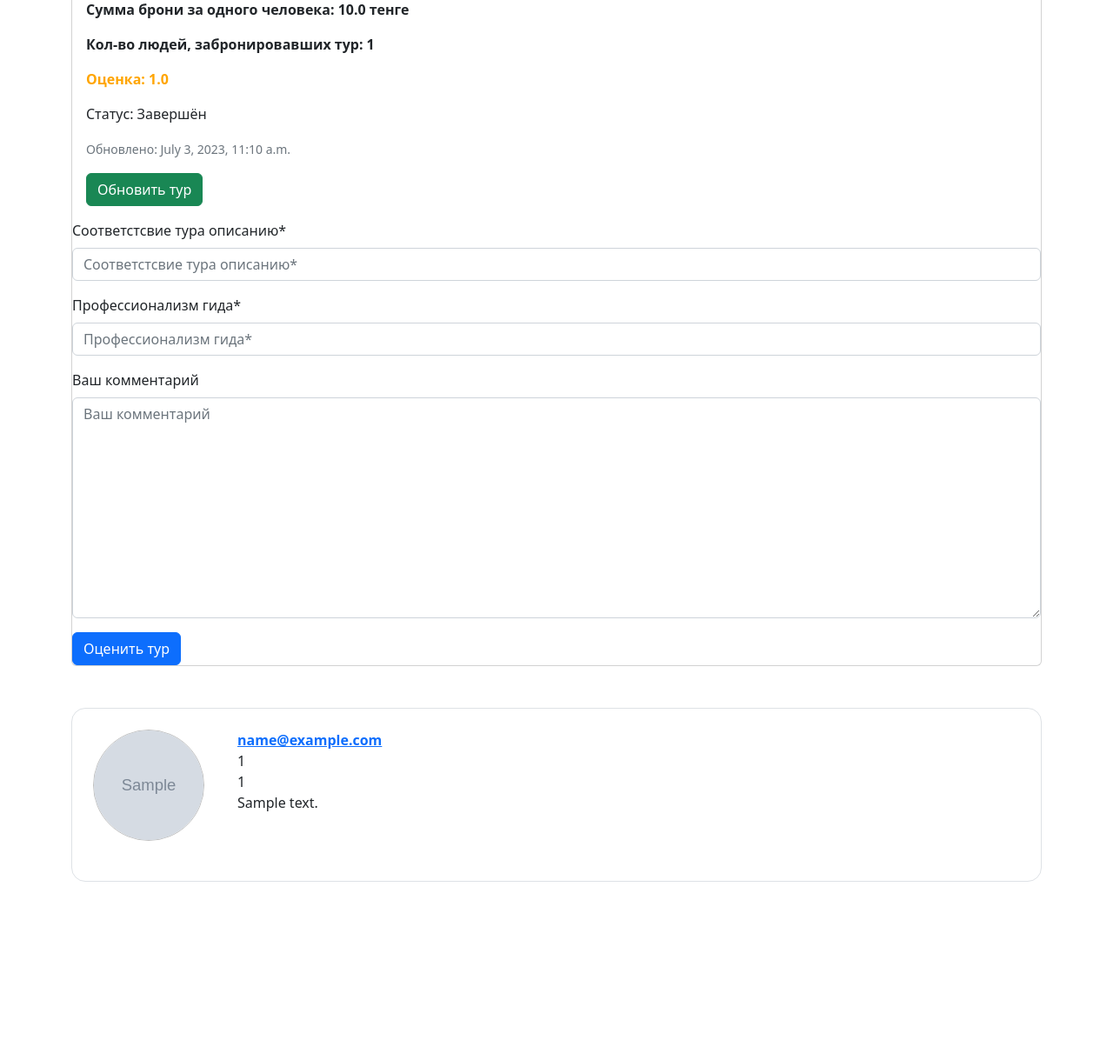
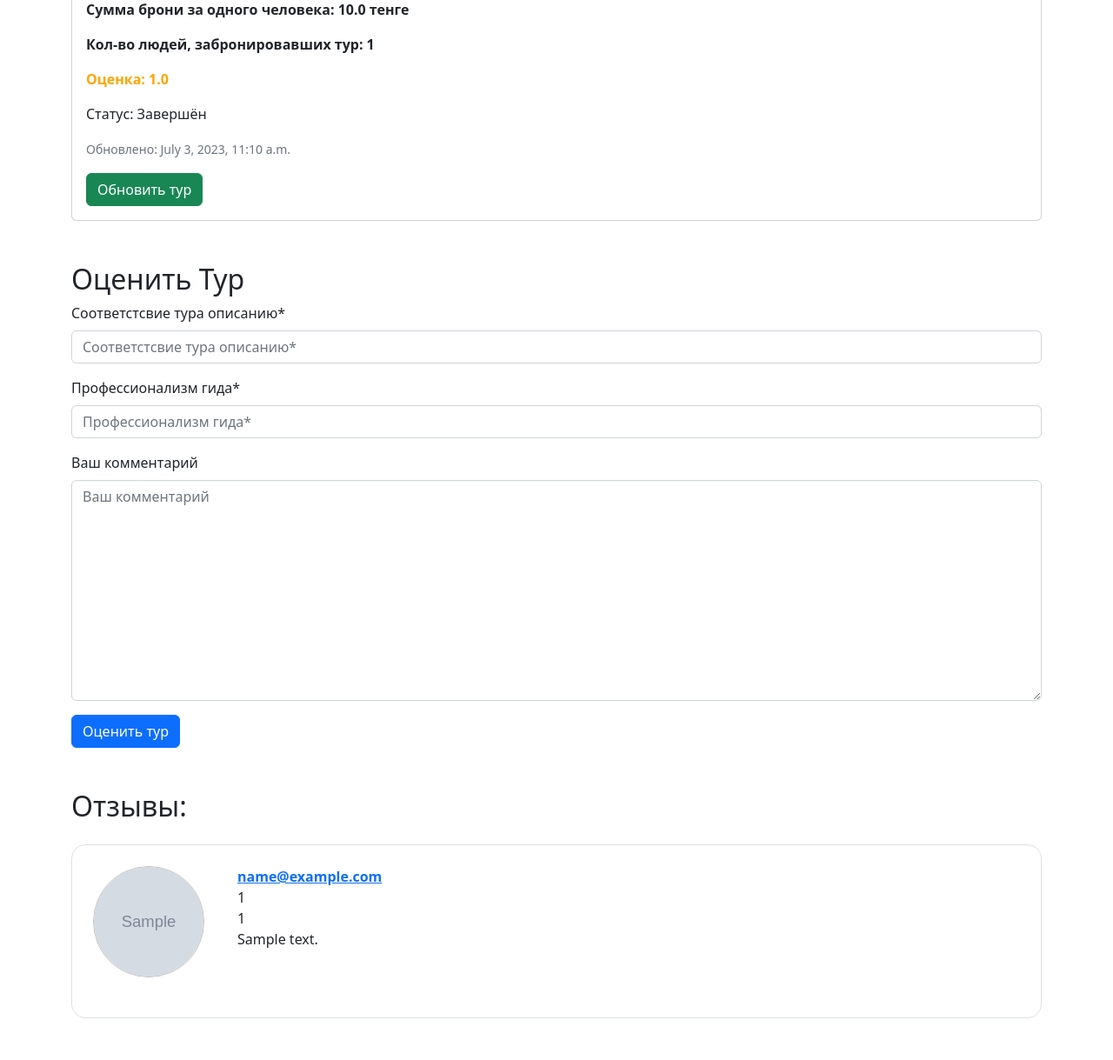
Before and after one commit to AttractorSchool/ESDP-AP-10-4, a Django app: page /tours/1/ in a window 1280 px wide. Shown: the part 936-2155 px from the top of the page at 87% size. Before the commit the page ends 1950 px from the top, so only its background shows below. Run offline with Django 4.2, Linux system fonts and the light colour scheme; a user stored in the database is signed in; tables that the repository leaves empty hold one stand-in row (values such as "Sample post"); grey boxes marked "Sample" are stand-in pictures; some libraries are stand-ins or nearby versions.

Commit message:
#86 Форма и отзывы отделены от блока деталий
- В форме поставить min и max цисло отзыва

```diff
--- a/templates/tour/tour_detail.html
+++ b/templates/tour/tour_detail.html
@@ -91,7 +91,13 @@
                     </div>
                 {% endif %}
 
+            </div>
 
+            <div class="row mb-5">
+                <div class="col">
+                    <h2>Оценить Тур</h2>
+                </div>
+                <div class="col-12">
                     {% if user in tour.tourists.all and tour.moderation_status == 'FINISHED' %}
                         {% if user not in user.rating_by_tourist.all %}
                             <form action="{% url 'tour_rating' tour.pk %}" method="POST">
@@ -102,8 +108,12 @@
                         {% endif %}
                     {% endif %}
                 </div>
+            </div>
 
             <div class="row justify-content-center mb-5">
+                <div class="col mb-3">
+                    <h2>Отзывы:</h2>
+                </div>
                 {% for rating in tour.tour_rating.all %}
                     <div class="col-12">
                         {% include 'tour/includes/review.html' %}
--- a/tours/forms/tour_rating_create_form.py
+++ b/tours/forms/tour_rating_create_form.py
@@ -3,6 +3,27 @@ from tours.models.rating import TourRating
 
 
 class TourRatingCreateForm(forms.ModelForm):
+    correspondence = forms.CharField(
+        widget=forms.TextInput(
+            attrs={
+                'type': 'number',
+                'min': 0,
+                'max': 5,
+            }
+        ),
+        label='Соответстсвие тура описанию*',
+    )
+
+    professionalism = forms.CharField(
+        widget=forms.TextInput(
+            attrs={
+                'type': 'number',
+                'min': 0,
+                'max': 5,
+            }
+        ),
+        label='Профессионализм гида*',
+    )
 
     class Meta:
         model = TourRating
@@ -12,7 +33,5 @@ class TourRatingCreateForm(forms.ModelForm):
             'text_review',
         )
         labels = {
-            'correspondence': 'Соответстсвие тура описанию*',
-            'professionalism': 'Профессионализм гида*',
             'text_review': 'Ваш комментарий',
         }
```
Lines whose indentation alone changed are shown as unchanged.
